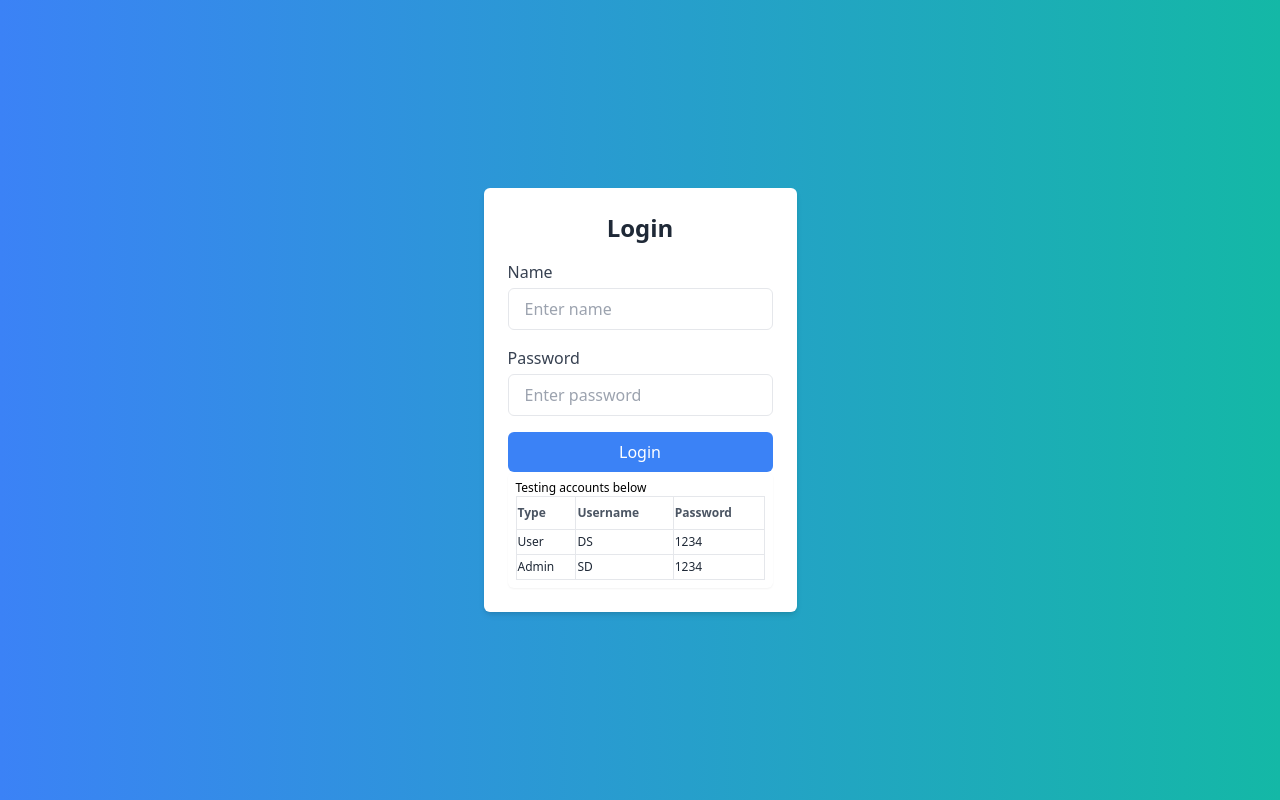
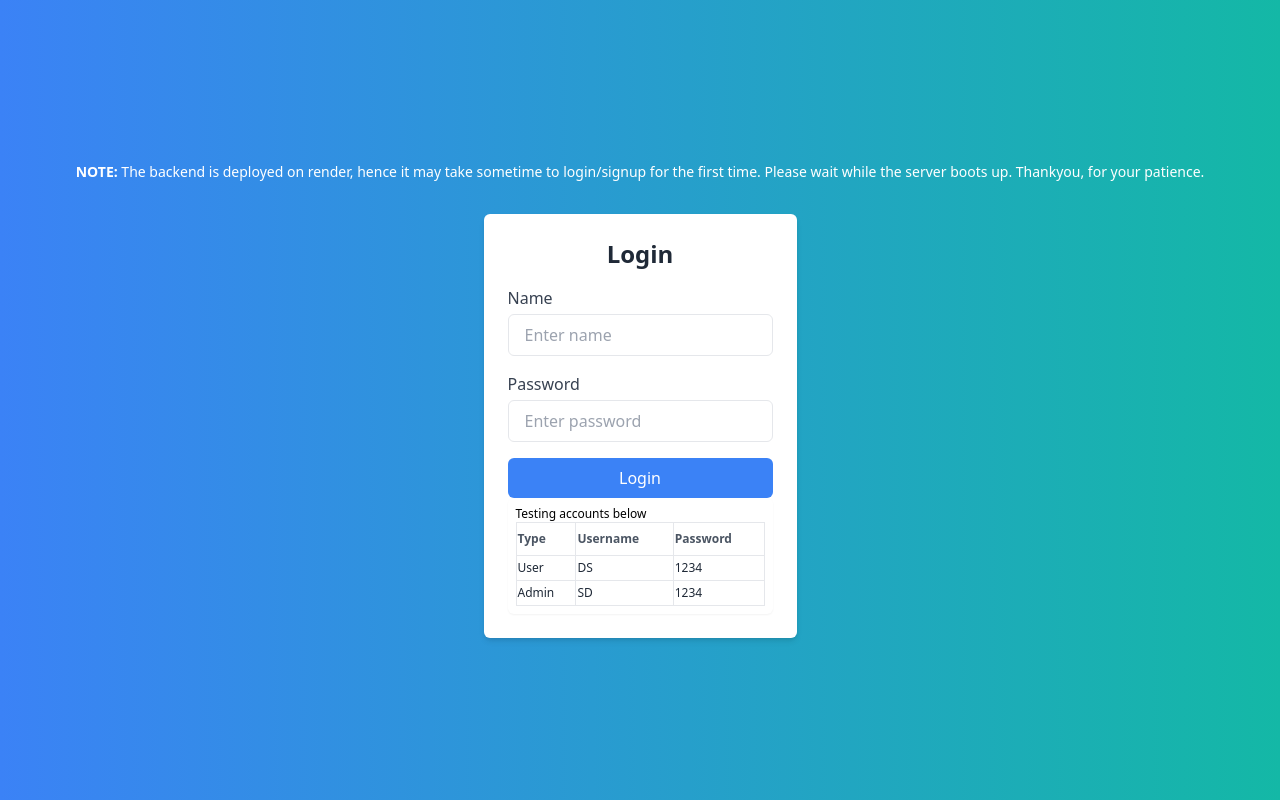
Before and after one commit to divyKS/ENTNT-frontend, a React (Vite) app: page /login in a window 1280 px wide. Built offline with nearby package versions, Linux system fonts and the light colour scheme.

Commit message:
note for slow backend

```diff
--- a/src/components/auth/Login.jsx
+++ b/src/components/auth/Login.jsx
@@ -25,7 +25,12 @@ const Login = () => {
 
   return (
     <>
-    <div className="flex items-center justify-around min-h-screen bg-gradient-to-r from-blue-500 to-teal-500">
+    <div className="min-h-screen bg-gradient-to-r from-blue-500 to-teal-500 flex justify-center items-center flex-col space-y-8">
+
+      <div className="text-sm text-white"><strong>NOTE:&nbsp;</strong>The backend is deployed on render, hence it may take sometime to login/signup for the first time. Please wait while the server boots up. Thankyou, for your patience.</div>
+
+
+      <div className="flex items-center justify-evenly">
         <form
           onSubmit={handleSubmit}
           className="max-w-md mx-auto bg-white p-6 shadow-md rounded-md"
@@ -108,6 +113,7 @@ const Login = () => {
           </div>
         </form>
       </div>
+    </div>
     </>
   );
 };
```
Lines whose indentation alone changed are shown as unchanged.
